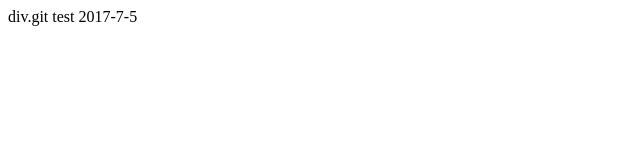
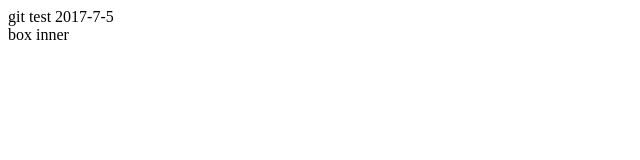
Before and after one commit to SUYURAMCHA/workplace, a plain HTML site: page index.html in a window 1280 px wide. Shown: the full height of the page, 0-640 px from the left. Drawn offline with Linux system fonts and the light colour scheme.

Commit message:
Update index.html
修改class 。补齐结构

```diff
--- a/index.html
+++ b/index.html
@@ -5,6 +5,7 @@
 	<title>Document</title>
 </head>
 <body>
-	div.git test 2017-7-5
+	<div class="box">git test 2017-7-5</div>
+	<div class="main">box inner</div>
 </body>
 </html>
```
